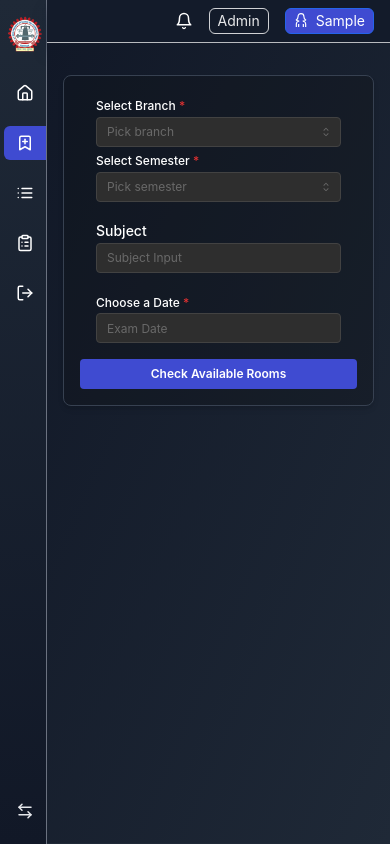
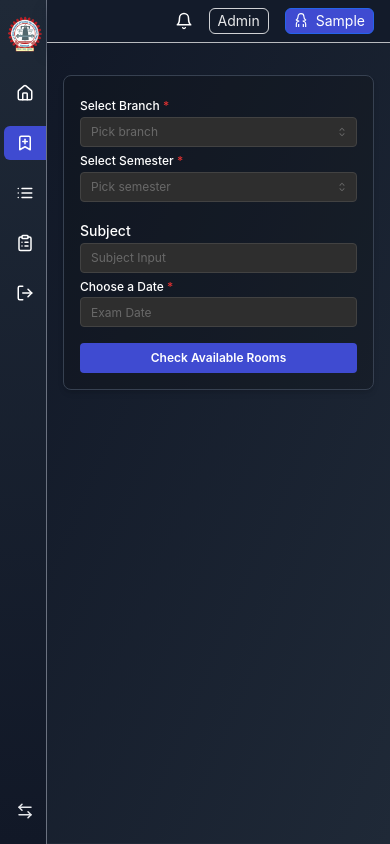
Before and after one commit to Ak4shKr/ymca-exam, a React (Vite) app in the folder Frontend/: page /book-exam in a window 390 px wide. Built offline with nearby package versions, Linux system fonts and the light colour scheme; sample sign-in values are in the browser's storage.

Commit message:
Booking input has been enhaced for mobile view

```diff
--- a/Frontend/src/pages/Booking.jsx
+++ b/Frontend/src/pages/Booking.jsx
@@ -200,7 +200,7 @@
       <form onSubmit={handleAvailableRooms}>
         <div className="flex flex-wrap mx-auto mt-4 bg-[#0e13144f] border border-gray-700 rounded-lg p-4 shadow-md">
           {/* branch input */}
-          <div className="w-full md:w-1/2 px-4">
+          <div className="w-full md:w-1/2 md:px-4">
             <Select
               label="Select Branch"
               placeholder="Pick branch"
@@ -216,7 +216,7 @@
             />
           </div>
           {/* semester input */}
-          <div className="w-full md:w-1/2 px-4">
+          <div className="w-full md:w-1/2 md:px-4">
             <Select
               label="Select Semester"
               placeholder="Pick semester"
@@ -232,7 +232,7 @@
             />
           </div>
           {/* subject input */}
-          <div className="w-full md:w-1/2 px-4 mt-4">
+          <div className="w-full md:w-1/2 md:px-4 mt-4">
             <Input.Wrapper label="Subject" description="" error="">
               <Input
                 required
@@ -244,7 +244,7 @@
             </Input.Wrapper>
           </div>
           {/* date input */}
-          <div className="w-full md:w-1/2 px-4 mt-4">
+          <div className="w-full md:w-1/2 md:px-4 md:mt-4">
             <DateInput
               value={inputdate}
               size="xs"
```
